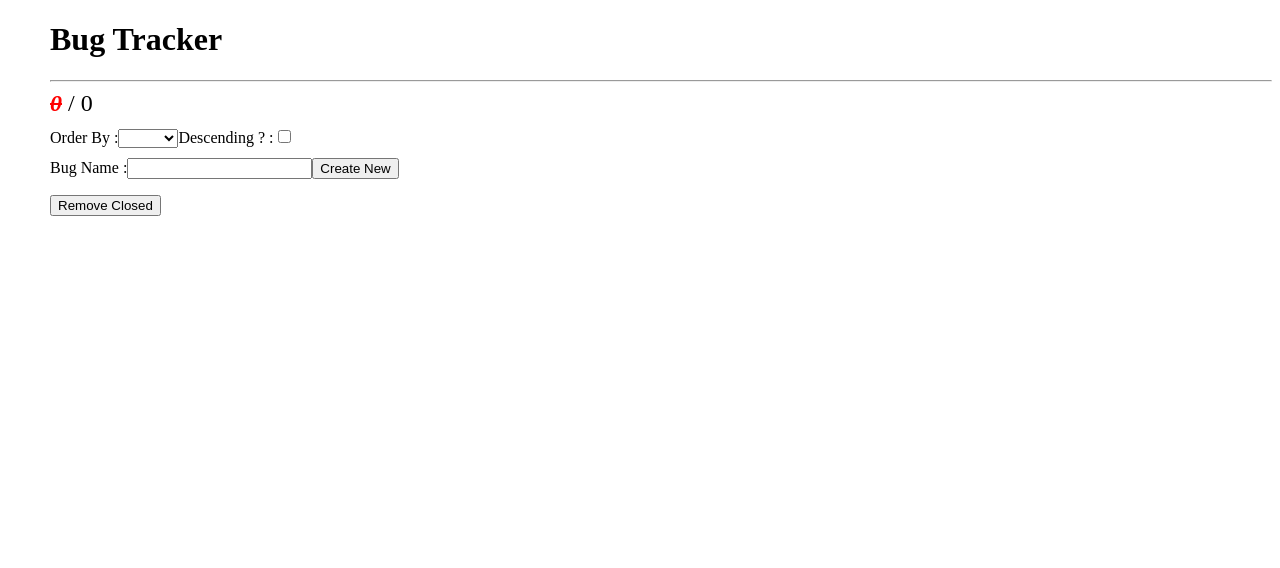
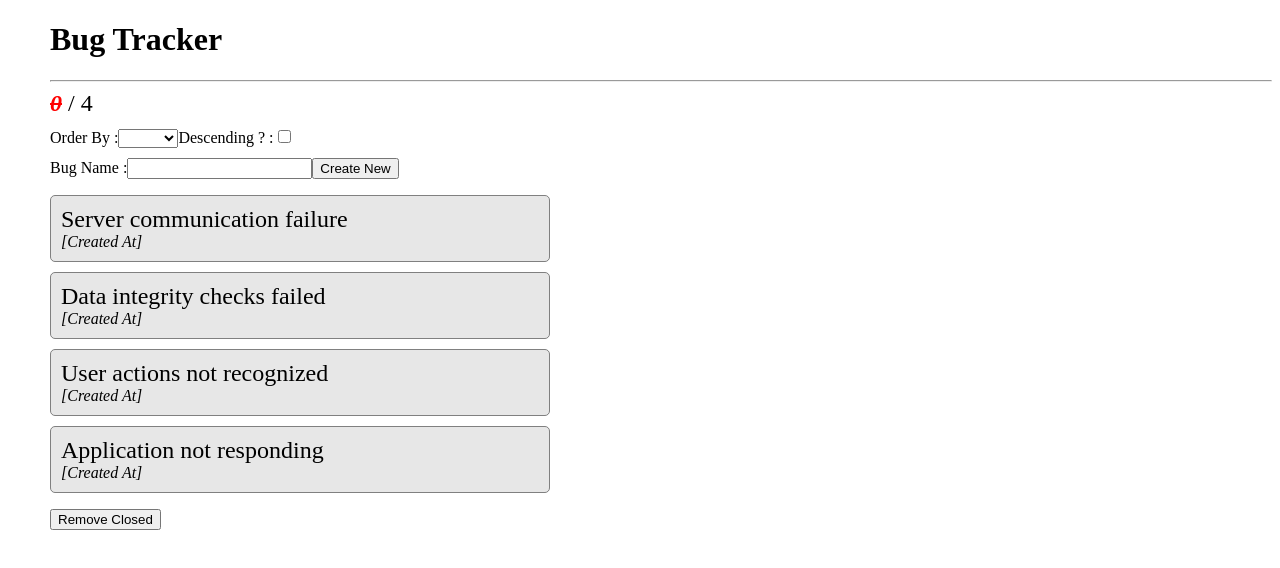
Before and after one commit to tkmagesh/Infinite-Angular4-Oct-2017, an Angular app in the folder bug-tracker-app/: page / in a window 1280 px wide. Shown: the top 568 px of the page. Built offline with nearby package versions, Linux system fonts and the light colour scheme.

Commit message:
Sort pipe as pure pipe

```diff
--- a/bug-tracker-app/src/app/bug-tracker/bugTracker.component.ts
+++ b/bug-tracker-app/src/app/bug-tracker/bugTracker.component.ts
@@ -23,8 +23,8 @@ import { BugOperationsService } from './services/BugOperations.service';
 		</section>
 		<section class="edit">
 			<label for="">Bug Name :</label>
-			<input type="text" #txtBugName>
-			<input type="button" value="Create New" (click)="createNewClicked(txtBugName.value)">
+			<input type="text" [(ngModel)]="newBugName">
+			<input type="button" value="Create New" (click)="createNewClicked()">
 		</section>
 		<section class="list">
 			<ol>
@@ -46,22 +46,28 @@ export class BugTrackerComponent{
 	bugSortBy : string = '';
 	bugSortDescending : boolean =  false;
 
+	newBugName : string = '';
+
 	constructor(private bugOperations : BugOperationsService){
-
+		this.bugs.push(this.bugOperations.createNew('Server communication failure'));
+		this.bugs.push(this.bugOperations.createNew('Data integrity checks failed'));
+		this.bugs.push(this.bugOperations.createNew('User actions not recognized'));
+		this.bugs.push(this.bugOperations.createNew('Application not responding'));
 	}
 
-	createNewClicked(bugName : string){
+	createNewClicked(){
 		/*let newBug : Bug = {
 			name : bugName,
 			isClosed : false
 		};*/
-		let newBug = this.bugOperations.createNew(bugName);
-		this.bugs.push(newBug);
+		let newBug = this.bugOperations.createNew(this.newBugName);
+		this.bugs = [...this.bugs, newBug];
 	}
 
-	bugClicked(bug){
+	bugClicked(bugToToggle){
 		/*bug.isClosed = !bug.isClosed;*/
-		this.bugOperations.toggle(bug);
+		let toggledBug = this.bugOperations.toggle(bugToToggle);
+		this.bugs = this.bugs.map(bug => bug === bugToToggle ? toggledBug : bug);
 	}
 	removeClosedClicked(){
 		for(let index = this.bugs.length-1; index >= 0; index--){
--- a/bug-tracker-app/src/app/bug-tracker/pipes/sort.pipe.ts
+++ b/bug-tracker-app/src/app/bug-tracker/pipes/sort.pipe.ts
@@ -6,9 +6,11 @@ interface IComparer{
 
 
 @Pipe({
-	name : 'sort'
+	name : 'sort',
+	pure : true
 })
 export class SortPipe implements PipeTransform{
+
 	private getComparer(attrName : string) : IComparer {
 		return function(item1 : any, item2 : any) : number {
 			if (item1[attrName] < item2[attrName]) return -1;
@@ -28,7 +30,9 @@ export class SortPipe implements PipeTransform{
 			return comparer(item1, item2) * -1
 		}
 	}
+
 	transform(list: any[], attrName : string, isDescending : boolean = false): any{
+		console.log('sort transform invoked');
 		let comparer = this.getComparer(attrName);
 		if (isDescending){
 			comparer = this.getDescendingComparer(comparer);
--- a/bug-tracker-app/src/app/bug-tracker/services/BugOperations.service.ts
+++ b/bug-tracker-app/src/app/bug-tracker/services/BugOperations.service.ts
@@ -8,7 +8,8 @@ export class BugOperationsService{
 		};
 		return newBug;
 	}
-	toggle ( bugToToggle : Bug ) : void {
+	toggle ( bugToToggle : Bug ) : Bug {
 		bugToToggle.isClosed = !bugToToggle.isClosed;
+		return bugToToggle;
 	}
 }
```
